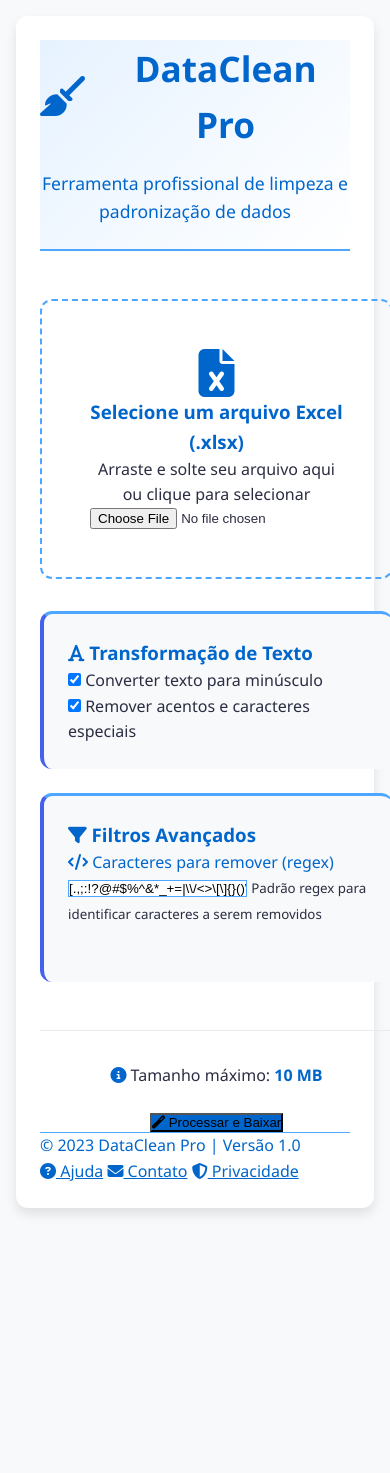
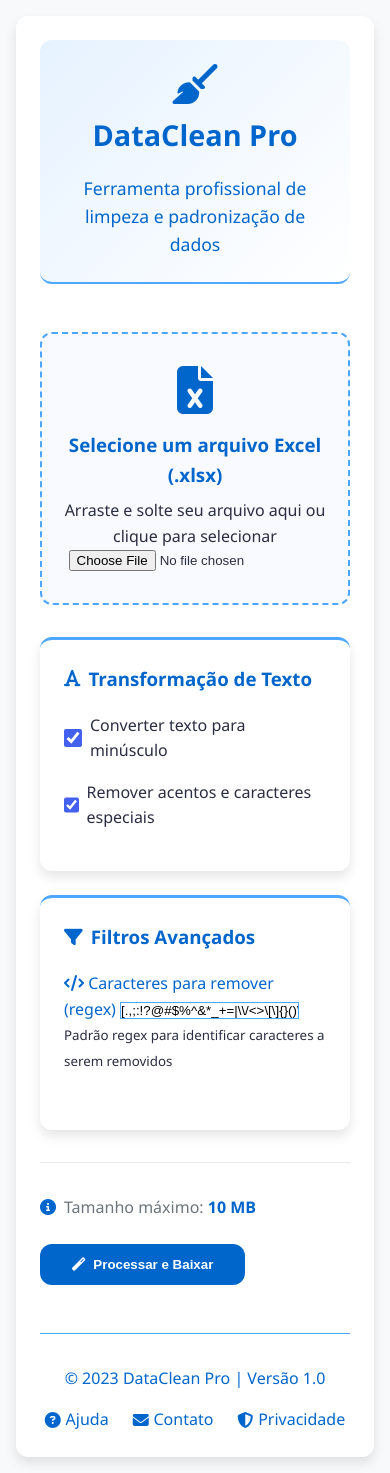
Before and after one commit to Douglasprojetospro/limpador-web, a Flask app: page / in a window 390 px wide. Before the commit the page ends 1214 px from the top, so only its background shows below. Run offline with Flask 3, Linux system fonts and the light colour scheme.

Commit message:
Update style.css

```diff
--- a/static/style.css
+++ b/static/style.css
@@ -32,17 +32,20 @@ body {
 .container {
   background: #ffffff;
   padding: 3rem;
-  max-width: 1200px;  /* Aumentado de 800px para 1200px */
+  max-width: 1200px;
   margin: 0 auto;
   border-radius: var(--border-radius);
   box-shadow: var(--box-shadow);
 }
 
+/* Header melhorado */
 .header {
   text-align: center;
   margin-bottom: 3rem;
-  padding-bottom: 1.5rem;
-  border-bottom: 1px solid var(--medium-gray);
+  padding: 2rem;
+  background: linear-gradient(135deg, rgba(67, 97, 238, 0.1) 0%, rgba(255, 255, 255, 1) 100%);
+  border-radius: var(--border-radius);
+  border-bottom: 3px solid var(--primary-color);
 }
 
 .logo {
@@ -61,29 +64,33 @@ body {
 .logo h1 {
   margin: 0;
   font-size: 2.2rem;
-  color: var(--text-color);
+  color: var(--primary-color);
+  font-weight: 700;
 }
 
 .subtitle {
-  color: var(--dark-gray);
+  color: var(--secondary-color);
   font-size: 1.1rem;
   margin-top: 0.5rem;
+  font-weight: 500;
 }
 
+/* Main content reorganizado */
 .main-content {
-  display: grid;
-  grid-template-columns: 1fr 1fr;  /* Layout em duas colunas */
+  display: flex;
+  flex-direction: column;
   gap: 2rem;
 }
 
 .upload-form {
-  grid-column: 1 / -1;  /* Ocupa ambas as colunas */
+  width: 100%;
 }
 
 .form-group {
   margin-bottom: 2rem;
 }
 
+/* Área de upload aprimorada */
 .upload-area {
   display: flex;
   flex-direction: column;
@@ -96,43 +103,210 @@ body {
   transition: var(--transition);
   text-align: center;
   min-height: 200px;
+  background-color: rgba(67, 97, 238, 0.03);
 }
 
 .upload-area:hover {
   border-color: var(--primary-color);
-  background-color: rgba(67, 97, 238, 0.05);
+  background-color: rgba(67, 97, 238, 0.08);
+  transform: translateY(-2px);
 }
 
+.upload-area i {
+  color: var(--primary-color);
+  margin-bottom: 1rem;
+}
+
+.upload-area h3 {
+  color: var(--primary-color);
+  margin-bottom: 0.5rem;
+}
+
+/* Grid de opções melhorado */
 .options-grid {
   display: grid;
   grid-template-columns: repeat(auto-fit, minmax(300px, 1fr));
   gap: 1.5rem;
+  margin-top: 2rem;
 }
 
 .option-card {
-  background-color: var(--light-gray);
+  background-color: white;
   padding: 1.5rem;
   border-radius: var(--border-radius);
-  border-left: 4px solid var(--primary-color);
+  border-top: 4px solid var(--primary-color);
+  box-shadow: var(--box-shadow);
+  transition: var(--transition);
 }
 
+.option-card:hover {
+  transform: translateY(-5px);
+  box-shadow: 0 10px 20px rgba(0, 0, 0, 0.1);
+}
+
+.option-card h3 {
+  color: var(--primary-color);
+  margin-bottom: 1.2rem;
+  display: flex;
+  align-items: center;
+  gap: 0.5rem;
+}
+
+.option-item {
+  margin-bottom: 1rem;
+  display: flex;
+  align-items: center;
+  gap: 0.5rem;
+}
+
+.option-item input[type="checkbox"] {
+  accent-color: var(--primary-color);
+  width: 18px;
+  height: 18px;
+}
+
+/* Estatísticas do arquivo */
+.file-stats {
+  display: flex;
+  gap: 2rem;
+  background-color: rgba(67, 97, 238, 0.05);
+  padding: 1.5rem;
+  border-radius: var(--border-radius);
+  margin: 1.5rem 0;
+}
+
+.stat-item {
+  display: flex;
+  align-items: center;
+  gap: 0.5rem;
+}
+
+.stat-item i {
+  color: var(--primary-color);
+}
+
+.stat-item strong {
+  color: var(--primary-color);
+}
+
+/* Footer do formulário */
 .form-footer {
   display: flex;
   justify-content: space-between;
   align-items: center;
-  margin-top: 3rem;
+  margin-top: 2rem;
   padding-top: 2rem;
   border-top: 1px solid var(--medium-gray);
 }
 
-/* Ajustes para telas menores */
+.file-info {
+  display: flex;
+  align-items: center;
+  gap: 0.5rem;
+  color: var(--dark-gray);
+}
+
+.file-info i {
+  color: var(--primary-color);
+}
+
+.submit-btn {
+  background-color: var(--primary-color);
+  color: white;
+  border: none;
+  padding: 0.8rem 2rem;
+  border-radius: var(--border-radius);
+  font-weight: 600;
+  cursor: pointer;
+  transition: var(--transition);
+  display: flex;
+  align-items: center;
+  gap: 0.5rem;
+}
+
+.submit-btn:hover {
+  background-color: var(--primary-hover);
+  transform: translateY(-2px);
+  box-shadow: 0 4px 8px rgba(67, 97, 238, 0.3);
+}
+
+/* Barra de progresso */
+.progress-container {
+  background-color: white;
+  padding: 1.5rem;
+  border-radius: var(--border-radius);
+  box-shadow: var(--box-shadow);
+  margin-top: 2rem;
+  display: none;
+}
+
+.progress-header {
+  display: flex;
+  justify-content: space-between;
+  align-items: center;
+  margin-bottom: 1rem;
+}
+
+.progress-header h3 {
+  color: var(--primary-color);
+  display: flex;
+  align-items: center;
+  gap: 0.5rem;
+}
+
+.progress-bar {
+  height: 10px;
+  background-color: var(--medium-gray);
+  border-radius: 5px;
+  overflow: hidden;
+  margin-bottom: 1rem;
+}
+
+.progress-fill {
+  height: 100%;
+  background-color: var(--primary-color);
+  width: 0%;
+  transition: width 0.3s ease;
+}
+
+/* Rodapé */
+.footer {
+  margin-top: 3rem;
+  padding-top: 2rem;
+  border-top: 1px solid var(--medium-gray);
+  text-align: center;
+  color: var(--dark-gray);
+}
+
+.footer-links {
+  display: flex;
+  justify-content: center;
+  gap: 1.5rem;
+  margin-top: 1rem;
+}
+
+.footer-links a {
+  color: var(--primary-color);
+  text-decoration: none;
+  display: flex;
+  align-items: center;
+  gap: 0.3rem;
+  transition: var(--transition);
+}
+
+.footer-links a:hover {
+  color: var(--primary-hover);
+  text-decoration: underline;
+}
+
+/* Responsividade */
 @media (max-width: 992px) {
-  .main-content {
-    grid-template-columns: 1fr;
+  .container {
+    padding: 2rem;
   }
 
-  .container {
-    padding: 2rem;
+  .options-grid {
+    grid-template-columns: 1fr;
   }
 }
 
@@ -148,5 +322,30 @@ body {
   .form-footer {
     flex-direction: column;
     gap: 1.5rem;
+    align-items: flex-start;
+  }
+
+  .file-stats {
+    flex-direction: column;
+    gap: 1rem;
+  }
+
+  .header {
+    padding: 1.5rem;
   }
 }
+
+@media (max-width: 480px) {
+  .upload-area {
+    padding: 2rem 1rem;
+  }
+
+  .logo {
+    flex-direction: column;
+    gap: 0.5rem;
+  }
+
+  .logo h1 {
+    font-size: 1.8rem;
+  }
+}
```
